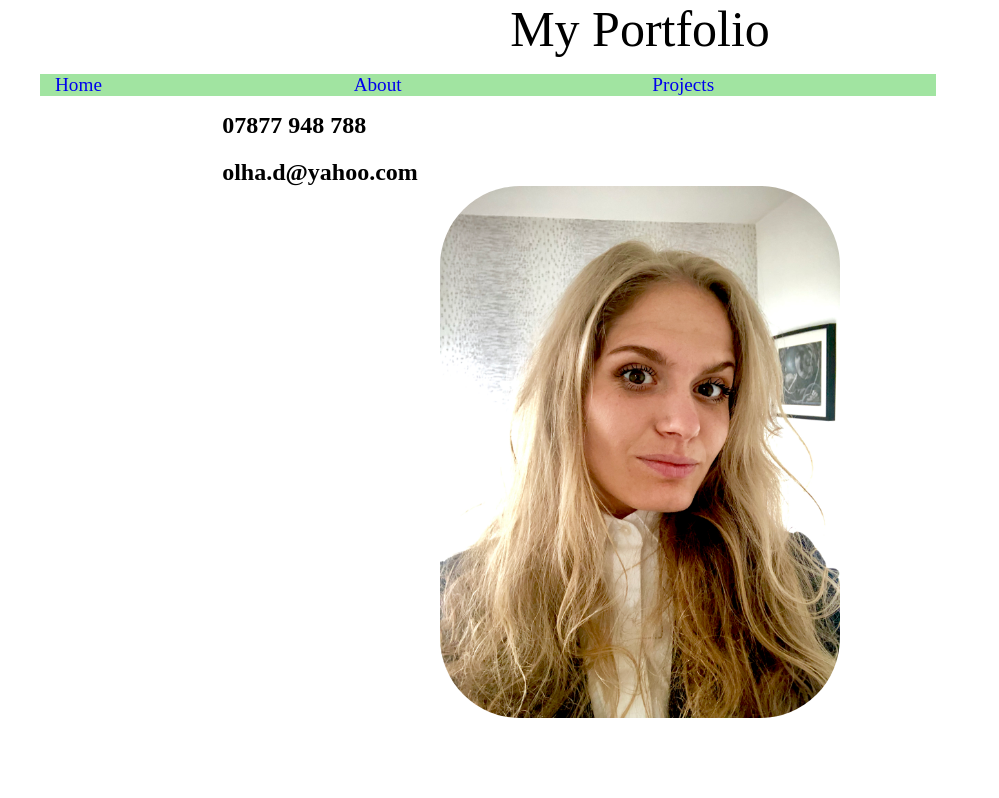
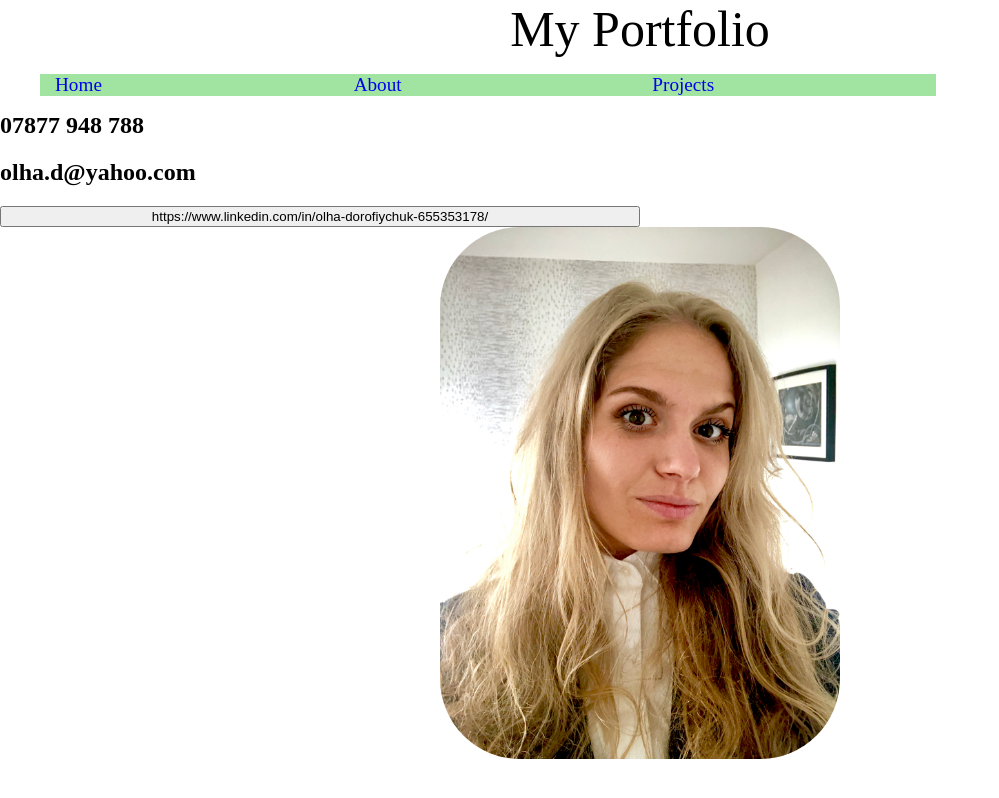
Before and after one commit to OlhaDorofiychuk/my-portfolio, a React (Create React App) app: page / in a window 1280 px wide. Shown: the whole page, without its empty margins (0-999 px from the left). Built offline with nearby package versions, Linux system fonts and the light colour scheme.

Commit message:
saving changes

```diff
--- a/src/App.css
+++ b/src/App.css
@@ -8,6 +8,7 @@ justify-self: center;
 
 .contact_information{
 display: grid;
+grid-template-columns: minmax(200px,1fr);
 gap: 20px;
 justify-content: space-around;
 max-width: 50%;
@@ -39,4 +40,5 @@ a {
   text-decoration: none;
   font-size: larger;
   border-radius: 15px;
+  width: 100%;
 }
--- a/src/components/Home.js
+++ b/src/components/Home.js
@@ -1,13 +1,14 @@
 
 export const Home=()=>{
     return(
-        <div>
+        <>
         <div className="contact_information">
             <span><b> 07877 948 788</b></span>
             <span><b>olha.d@yahoo.com</b></span>
+            <button>https://www.linkedin.com/in/olha-dorofiychuk-655353178/</button>
 
         </div>
         <img className="main_photo" src="./IMG_9624.jpg" alt="me"/>
-        </div>
+        </>
     )
 }
```
